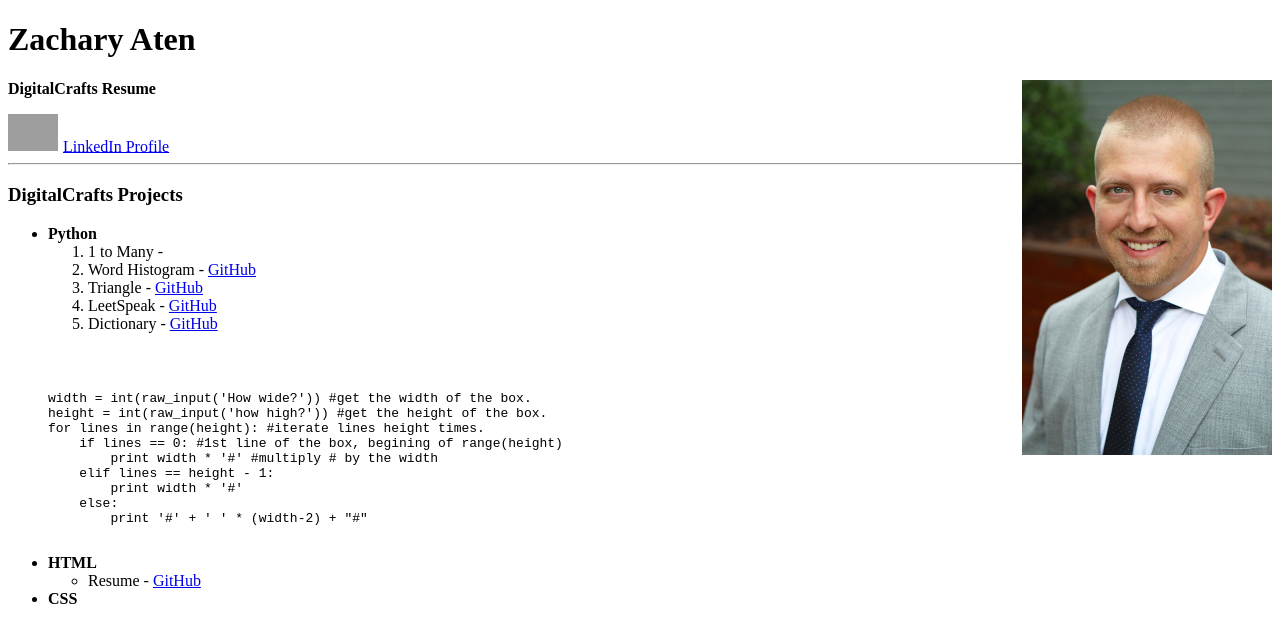
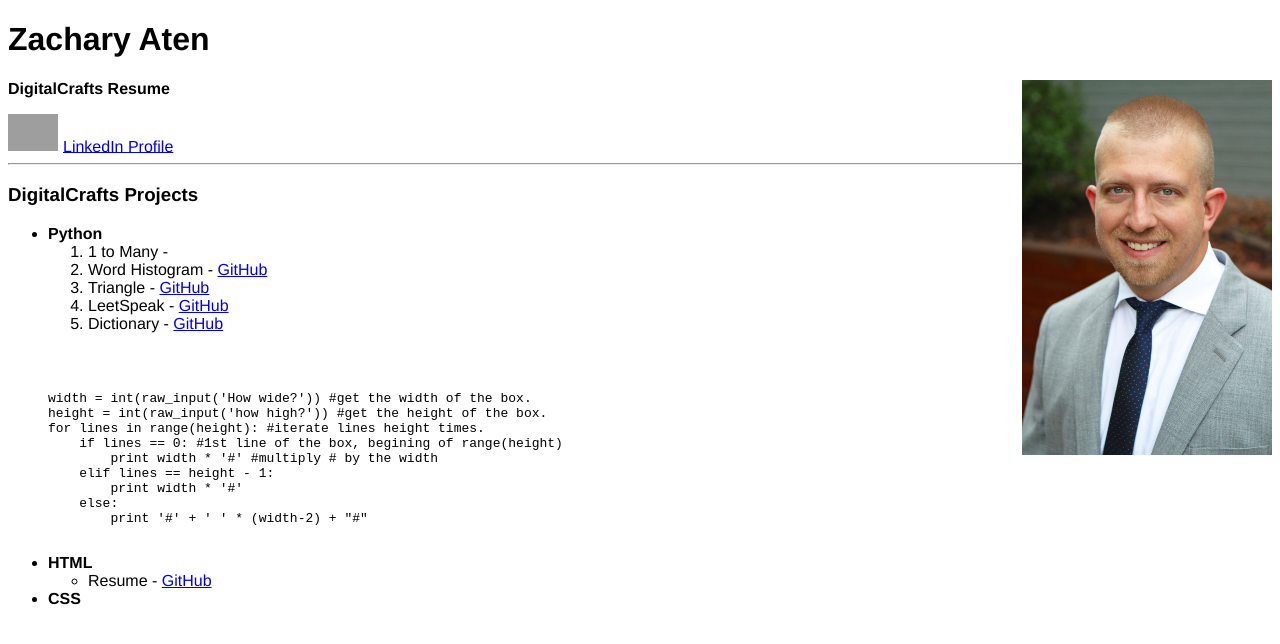
Before and after one commit to ConsultAtlas/portfolio, a plain HTML site: page portfolio.html in a window 1280 px wide. Drawn offline with Linux system fonts and the light colour scheme; grey boxes are pictures that could not be loaded.

Commit message:
Updated fonts

```diff
--- a/portfolio.css
+++ b/portfolio.css
@@ -17,3 +17,8 @@ img.linkedIn {
     width: 50px;
     margin-right: 5px;
 }
+
+body.format {
+    font-family: proxima_nova, "Helvetica Neue", Helvetica, gotham, serif;
+
+}
--- a/portfolio.html
+++ b/portfolio.html
@@ -3,7 +3,7 @@
     <head>
         <link rel="stylesheet" type="text/css" href="portfolio.css">
     </head>
-    <body>
+    <body class='format'>
         <div>
             <h1>Zachary Aten</h1><img class='focal_image' src='ZA2_500_px.jpg' alt='zachs photo'/>
             <p class='subheader'>DigitalCrafts Resume</p>
```
